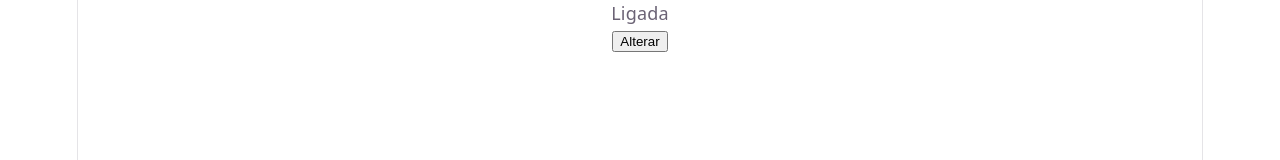
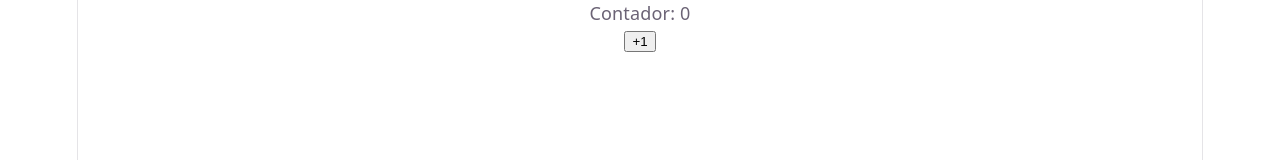
Before and after one commit to giovannacostaxavier/react-labs, a React (Vite) app: page / in a window 1280 px wide. Shown: the top 160 px of the page. Built offline with nearby package versions, Linux system fonts and the light colour scheme.

Commit message:
feat: exercicio de useReducer

```diff
--- a/src/App.jsx
+++ b/src/App.jsx
@@ -1,8 +1,8 @@
-import Interruptor from "./exercicios/Interruptor-useReducer/Interruptor"
+import ContadorLimitado from "./exercicios/Contador-Limitado-UseReducer/ContadorLimitado"
 const App =()=>{
 
   return(
-    <Interruptor/>
+    <ContadorLimitado/>
   )
 }
 
--- /dev/null
+++ b/src/exercicios/Contador-Limitado-UseReducer/ContadorLimitado.jsx
@@ -0,0 +1,21 @@
+import { useReducer } from "react";
+
+const reducer =(estado,acao)=>{
+    if (estado < 5) {
+        if (acao === "Somar") {
+            return estado +1
+        }
+    }
+    return estado
+}
+
+const ContadorLimitado =()=>{
+    const[numero,dispatch]=useReducer(reducer,0)
+    return(
+        <div>
+            <p>Contador: {numero}</p>
+            <button onClick={()=> dispatch("Somar")}>+1</button>
+        </div>
+    )
+}
+export default ContadorLimitado
```
